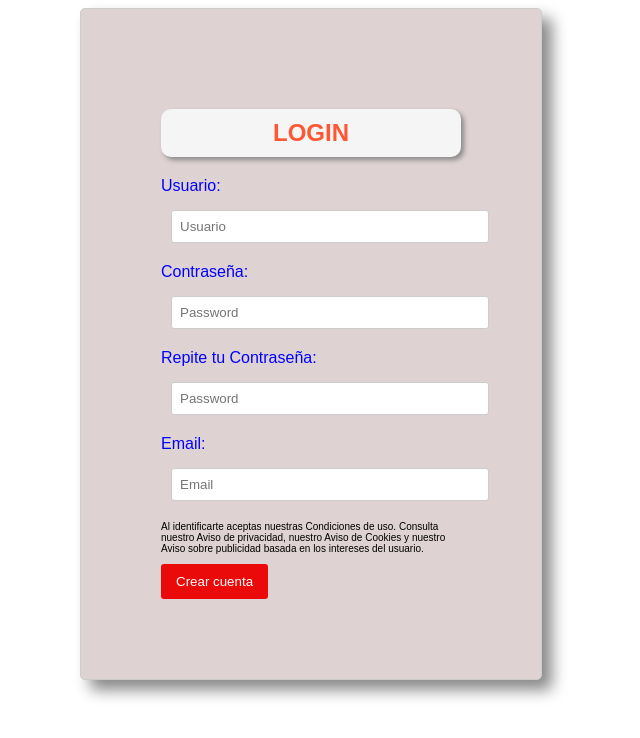
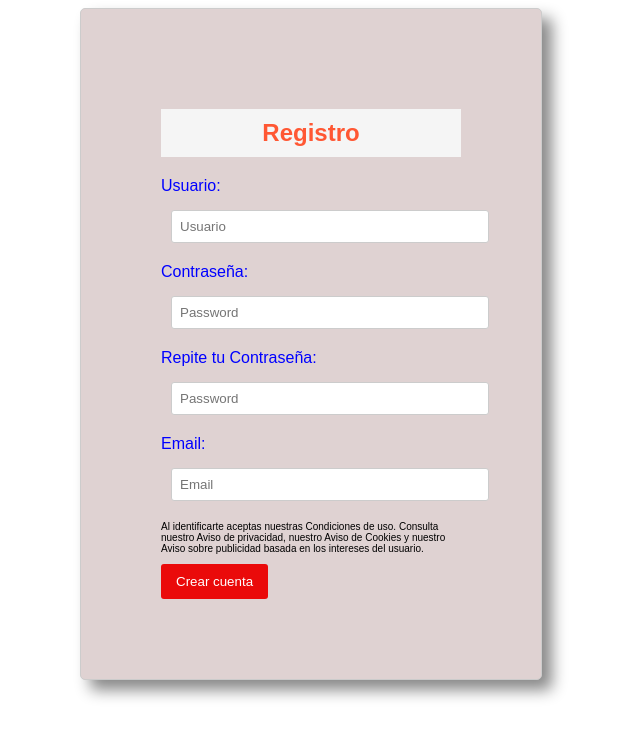
Before and after one commit to javierprogrameitor/Proyecto-Login, a plain HTML site: page login.html in a window 1280 px wide. Shown: the whole page, without its empty margins (329-969 px from the left). Drawn offline with Linux system fonts and the light colour scheme.

Commit message:
Nuevo cambio
Cambio nombre

```diff
--- a/css/style.css
+++ b/css/style.css
@@ -49,8 +49,6 @@ h2{
     color: #FF5733;
     background-color: #F5F5F5;
     padding: 10px 20px;
-    border-radius: 10px;
-    box-shadow: 3px 3px 5px #888888;
     text-align: center;
     font-size: 24px;
 }
--- a/login.html
+++ b/login.html
@@ -9,7 +9,7 @@
 </head>
 <body>
     <div class="login-container">
-        <h2>LOGIN</h2>
+        <h2>Registro</h2>
         <form id="login-form">
             <div class="form-group">
                 <label for="username">Usuario:</label>
```
